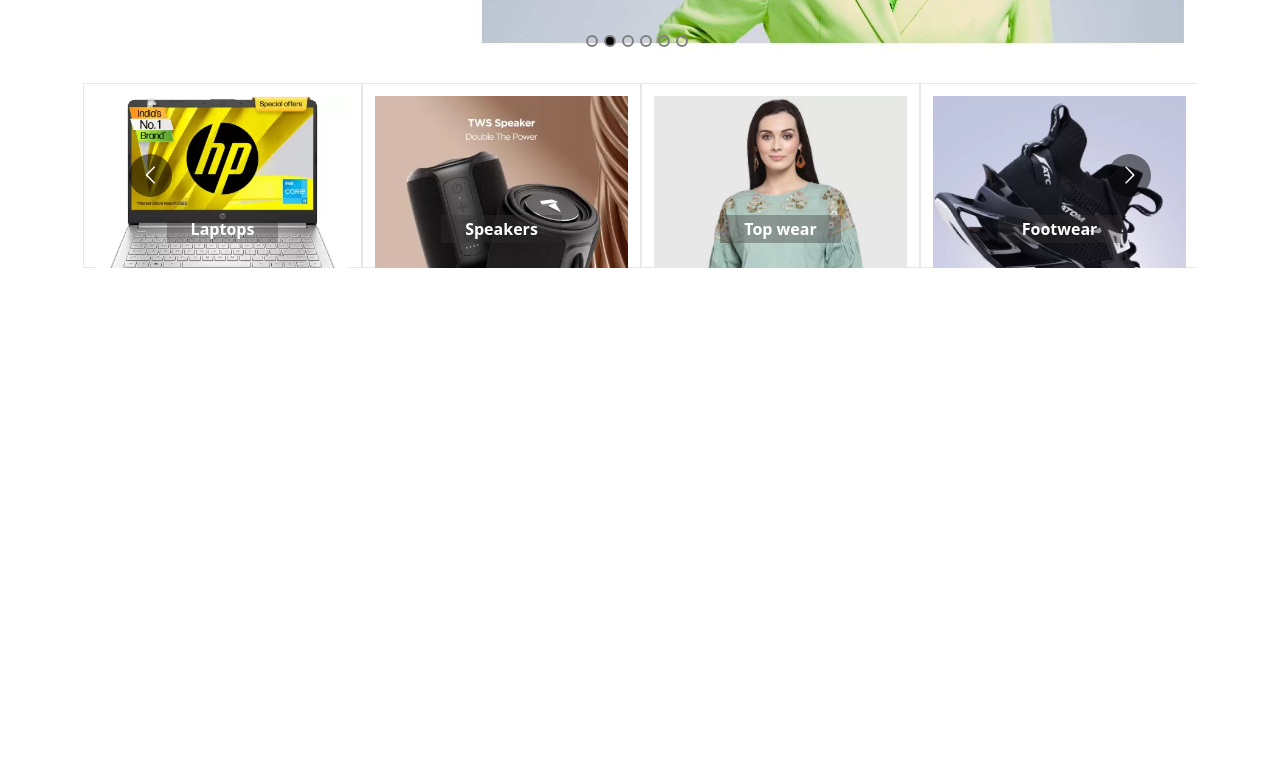
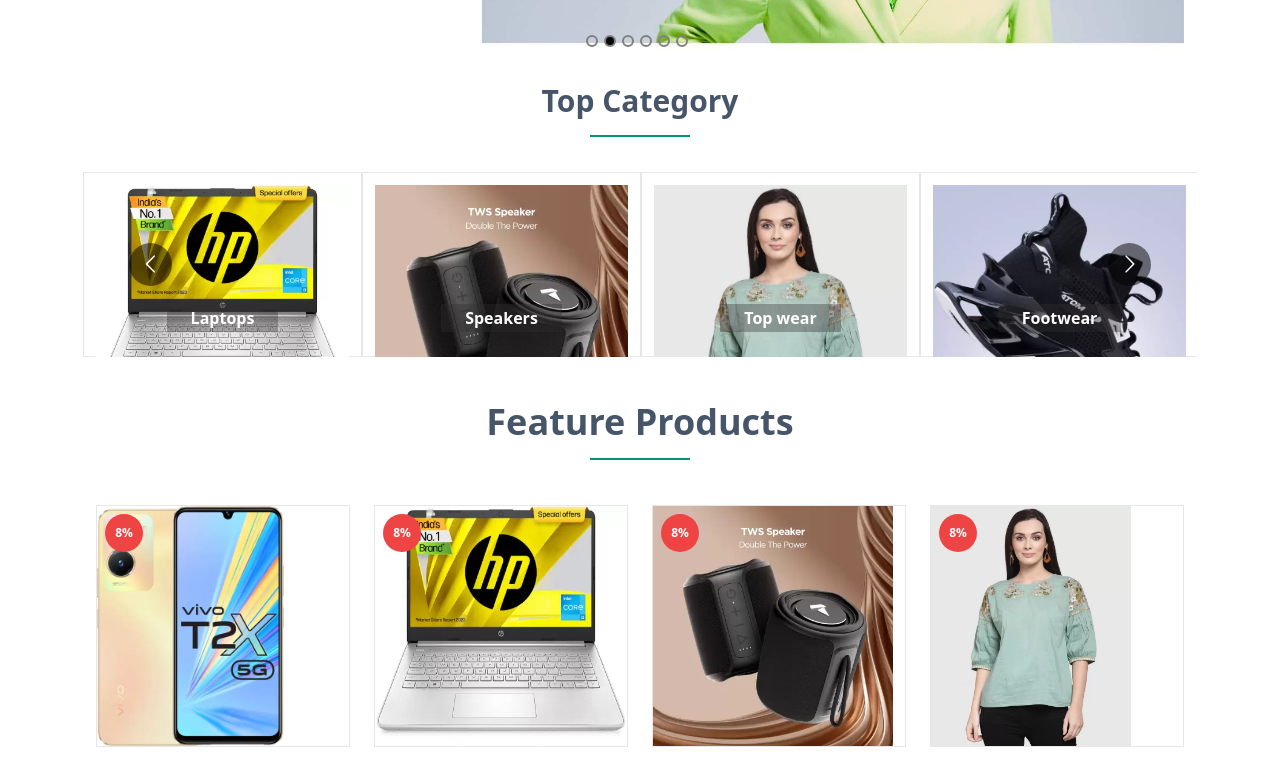
Before and after one commit to mertakmahmut/frontend-ecommerce, a React (Create React App) app: page / in a window 1280 px wide. Shown: the part 540-1310 px from the top of the page. Before the commit the page ends 808 px from the top, so only its background shows below. Built offline with nearby package versions, Linux system fonts and the light colour scheme.

Commit message:
feature products

```diff
--- a/src/components/Categories.jsx
+++ b/src/components/Categories.jsx
@@ -51,6 +51,12 @@ const Categories = () => {
 
     return (
         <div className='w-[87%] mx-auto relative'>
+            <div className='w-full'>
+                <div className='text-center flex justify-center items-center flex-col text-3xl text-slate-600 font-bold relative pb-[35px]'>
+                    <h2>Top Category </h2>
+                    <div className='w-[100px] h-[2px] bg-[#059473] mt-4'></div>
+                </div>
+            </div>
             <Carousel
                 autoPlay={true}
                 infinite={true}
--- /dev/null
+++ b/src/components/products/FeatureProducts.jsx
@@ -0,0 +1,34 @@
+import React from 'react';
+
+const FeatureProducts = () => {
+    return (
+        <div className='w-[85%] flex flex-wrap mx-auto'>
+            <div className='w-full'>
+                <div className='text-center flex justify-center items-center flex-col text-4xl text-slate-600 font-bold relative pb-[45px]'>
+                    <h2>Feature Products </h2>
+                    <div className='w-[100px] h-[2px] bg-[#059473] mt-4'></div>
+                </div>
+            </div>
+
+            <div className='w-full grid grid-cols-4 md-lg:grid-cols-3 md:grid-cols-2 sm:grid-cols-1 gap-6'>
+                {
+                    [1,2,3,4,5,6].map((p,i) => <div key={i} className='border group transition-all duration-500 hover:shadow-md hover:-mt-3'>
+                        <div className='relative overflow-hidden'>
+
+                            <div className='flex justify-center items-center absolute text-white w-[38px] h-[38px] rounded-full bg-red-500 font-semibold text-xs left-2 top-2'>8% </div>
+
+                                <img className='sm:w-full h-[240px]' src={`http://localhost:3000/images/products/${i+1}.webp`} alt="" />
+
+
+                        </div>
+                    </div> )
+                }
+
+            </div>
+
+
+        </div>
+    );
+};
+
+export default FeatureProducts;
--- a/src/pages/Home.jsx
+++ b/src/pages/Home.jsx
@@ -2,6 +2,7 @@ import React from 'react';
 import Header from '../components/Header';
 import Banner from '../components/Banner';
 import Categories from '../components/Categories';
+import FeatureProducts from '../components/products/FeatureProducts';
 
 const Home = () => {
     return (
@@ -9,6 +10,9 @@ const Home = () => {
             <Header/>
             <Banner/>
             <Categories/>
+            <div className='py-[45px]'>
+                <FeatureProducts/>
+            </div>
         </div>
     );
 };
```
